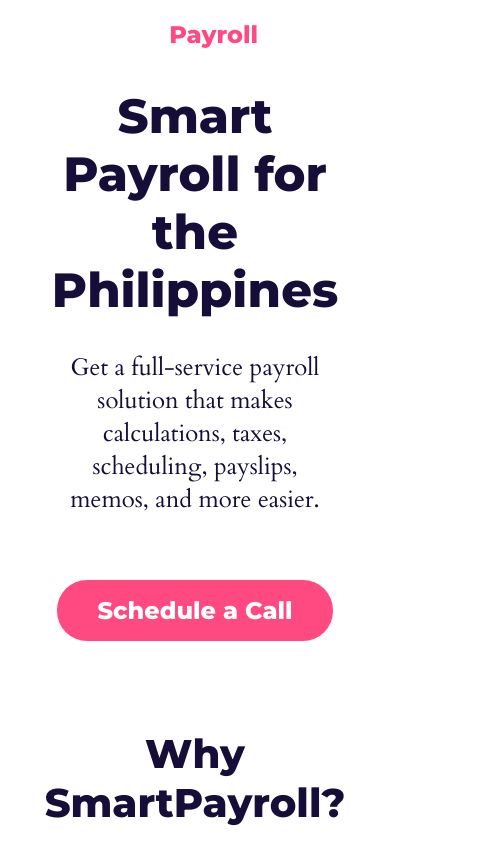
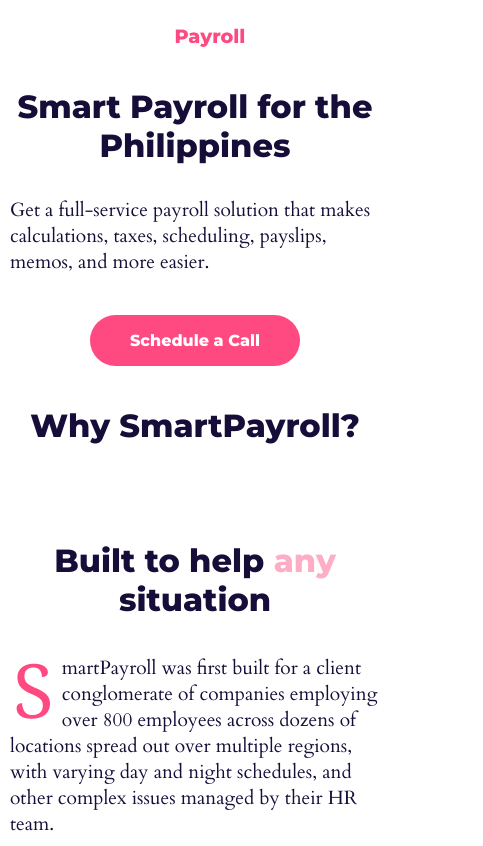
Before and after one commit to amagitechnologies/bestpayroll, a plain HTML site: page index.html in a window 390 px wide. Shown: the top 846 px of the page, 483 px wide, since content can reach past the window. Drawn offline with nearby package versions, Linux system fonts and the light colour scheme; a web font is replaced by a local one.

Commit message:
mobile responsive

```diff
--- a/index.css
+++ b/index.css
@@ -197,8 +197,6 @@ header {
 .comparison-table {
     flex-basis: 50%;
     margin: 0 1rem;
-    padding-right: 2rem;
-    padding-left: 3rem;
 }
 
 .comparison__table {
@@ -268,8 +266,6 @@ header {
     flex-basis: 40%;
     display: inline-block;
     margin: 0 1rem;
-    margin-top: 3rem;
-    padding-left: 4rem;
     text-align: right;
 }
 
@@ -334,8 +330,13 @@ small {
         flex-direction: column;
     }
 
-    .content-headline {
+    .content-row {
+        flex-direction: column;
+    }
+
+    .content-headline, .content-headline-light {
         padding-left: 0;
+        text-align: center;
     }
 
     .content-headline-light {
@@ -348,4 +349,41 @@ small {
         padding-right: 0;
     }
 
+    #cta {
+        margin: 0 1.2rem;
+    }
 }
+
+@media only screen and (max-width: 425px) {
+    p, .logo {
+        font-size: 1.2rem;
+    }
+
+    .button {
+        font-size: 1rem;
+        margin: 1.5rem 0;
+    }
+
+    #hero, #intro {
+        margin: 0 10px;
+        padding: 0px;
+    }
+
+    .headline, h2 {
+        font-size: 2.0rem;
+    }
+
+    .subline {
+        padding: 0;
+        text-align: left;
+    }
+
+    .content-headline, .content-subline, .content-subline-light, .content-headline-light, .comparison-table {
+        margin: 0px;
+        padding: 0px;
+    }
+
+    .comparison__table {
+        font-size: 0.65rem;
+    }
+}
```
